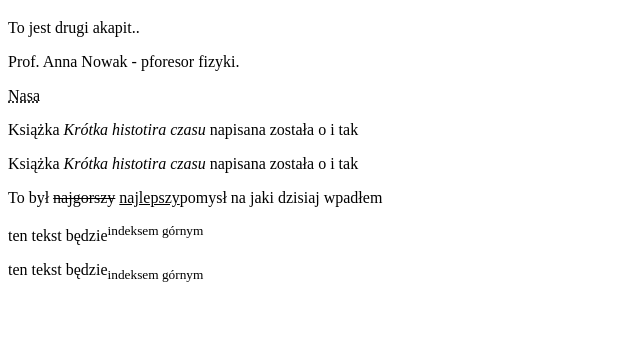
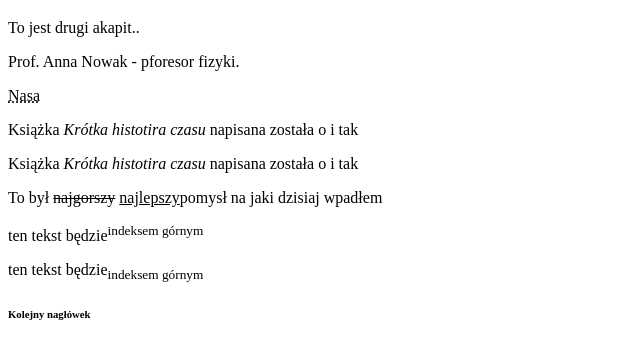
Before and after one commit to IzBaa16/Przyk-ady-u1, a plain HTML site: page index.html in a window 1280 px wide. Shown: the part 159-518 px from the top of the page, without its empty margins (0-640 px from the left). Drawn offline with Linux system fonts and the light colour scheme.

Commit message:
dodanie nagłowka r6

```diff
--- a/index.html
+++ b/index.html
@@ -22,6 +22,7 @@
     <p>To był <del>najgorszy</del> <ins> najlepszy</ins>pomysł na jaki dzisiaj wpadłem</p>
     <p>ten tekst będzie<sup>indeksem górnym</sup></p>
     <p>ten tekst będzie<sub>indeksem górnym</sub></p>
+    <h6>Kolejny nagłówek</h6>
 
 
 </body>
```
